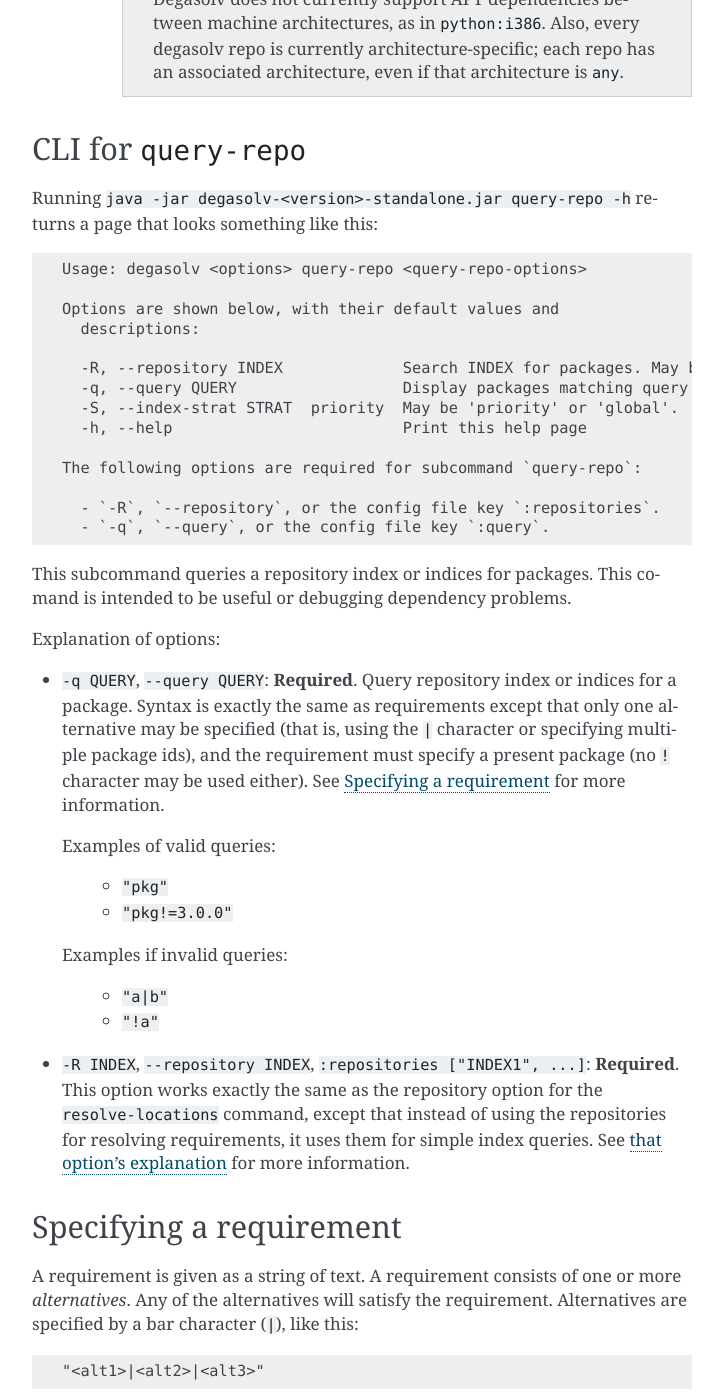
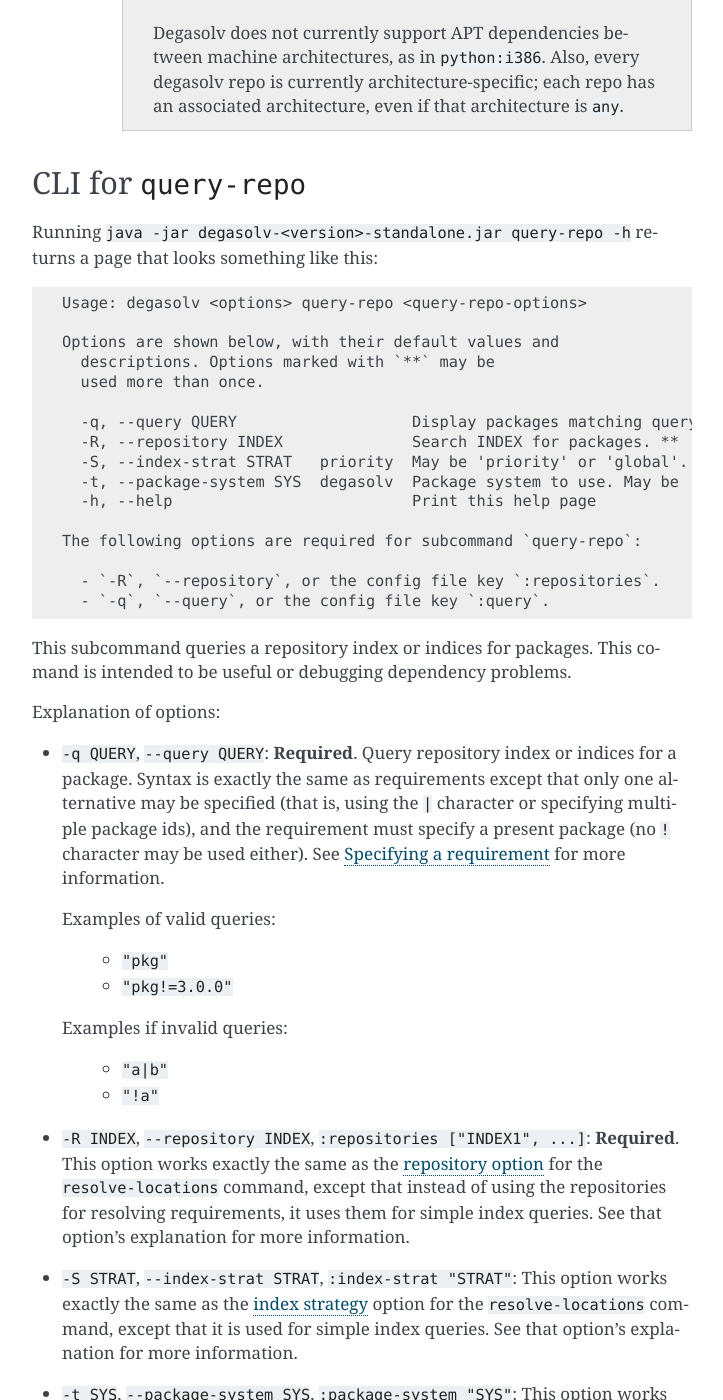
Before and after one commit to djhaskin987/degasolv, a Sphinx documentation site: the page built from docs/command-reference.rst, in a window 1280 px wide and 1400 px high, scrolled down 12721 px. Shown: the whole window, without its empty margins (388-1111 px from the left). Built offline with Sphinx 7.4.7, drawn with Linux system fonts in a browser that asks for light colours; some of the changed text lies outside the part shown.

Commit message:
Some polish before shipping

```diff
--- a/docs/command-reference.rst
+++ b/docs/command-reference.rst
@@ -54,14 +54,14 @@
       --config-file "$PWD/config.edn" \
       generate-repo-index [...]
 
-  A few notable exceptions to this rule is the ``--repository`` option of the
-  ``resolve-locations`` and ``query-repo`` commands, the ``--present-package``
-  option of the ``resolve-locations`` command, and the ``--requirement`` option
-  of the ``generate-card`` and ``resolve-locations`` commands. This is because
-  these options can be specified multiple times, and so their configuration
-  file key equivalents are named ``:repositories``, ``:present-packages`` and
-  ``:requirements`` respectively, and they show up in the configuration file as
-  a list of strings. So, instead of using this command::
+  A few notable exceptions to this rule is the ``--repository`` and
+  ``--present-package`` options of the ``resolve-locations`` and ``query-repo``
+  commands, and the ``--requirement`` option of the ``generate-card`` and
+  ``resolve-locations`` commands. This is because these options can be
+  specified multiple times, and so their configuration file key equivalents are
+  named ``:repositories``, ``:present-packages`` and ``:requirements``
+  respectively, and they show up in the configuration file as a list of
+  strings. So, instead of using this command::
 
     java -jar degasolv-<version>-standalone.jar \
       resolve-locations \
@@ -89,6 +89,7 @@
 
     java -jar degasolv-<version>-standalone.jar \
       --config-file "$PWD/config.edn" \
+      resolve-locations \
       [...]
 
   The config file may be a URL or a filepath. Both HTTP and HTTPS URLs are
@@ -389,7 +390,7 @@
    resolve previous requirements before the "problem" clause was
    encountered.
 2. ``Packages already present``: Packages which were given to degasolv
-   using the `--present-package`_ option. If none were specified,
+   using the `present package`_ option. If none were specified,
    this will show as ``None``.
 3. ``Alternative being considered``: This field displays what
    alternative from the requirement was being currently considered
@@ -444,19 +445,19 @@
     To mimic the behavior of maven, set ``--conflict-strat`` to ``prioritized``
     and ``--resolve-strat`` to ``fast``.
 
-.. _--present-package:
+.. _present package:
 
 - ``-p PKG``, ``--present-package PKG``, ``:present-packages ["PKG1", ...]``:
   Specify a "hard present package". Specify ``PKG`` as
   ``<id>==<vers>``, as in this example: ``garfield==1.0``.
 
-  In doing this, you are telling degasolv that a package "already exists" at a
-  particular version in your system or build, whatever that means. This means
-  that when degasolv encounters a requirement for this package, it will assume
-  the package is already found and it will mark the dependency as resolved. On
-  the other side, degasolv will not try to change the package. If the version
-  of the present package conflicts with requirements encountered, resolution of
-  those requirements will fail.
+  Doing this tells degasolv that a package "already exists" at a particular
+  version in the system or build, whatever that means. This means that when
+  degasolv encounters a requirement for this package, it will assume the
+  package is already found and it will mark the dependency as resolved. On the
+  other hand, degasolv will not try to change or update the found package. If
+  the version of the present package conflicts with requirements encountered,
+  resolution of those requirements may fail.
 
   This is another one of those options that is provided and, if needed, is
   meant to benefit the user; however, judicious use is recommended. If you
@@ -560,6 +561,8 @@
 
   .. warning:: This option should be used with care, since whatever setting is used will greatly alter behavior. It is therefore recommended that whichever setting is chosen should be used site-wide within an organization.
 
+.. _package system:
+
 - ``-t SYS``, ``--package-system SYS``, ``:package-system "SYS"``:
   **Experimental**. Specify package system to use. By default, this value
   is ``degasolv``. Using this option allows the user to run degasolv's
@@ -606,12 +609,14 @@
   Usage: degasolv <options> query-repo <query-repo-options>
 
   Options are shown below, with their default values and
-    descriptions:
+    descriptions. Options marked with `**` may be
+    used more than once.
 
-    -R, --repository INDEX             Search INDEX for packages. May be used more than once.
-    -q, --query QUERY                  Display packages matching query string.
-    -S, --index-strat STRAT  priority  May be 'priority' or 'global'.
-    -h, --help                         Print this help page
+    -q, --query QUERY                   Display packages matching query string.
+    -R, --repository INDEX              Search INDEX for packages. **
+    -S, --index-strat STRAT   priority  May be 'priority' or 'global'.
+    -t, --package-system SYS  degasolv  Package system to use. May be 'degasolv' or 'apt'.
+    -h, --help                          Print this help page
 
   The following options are required for subcommand `query-repo`:
 
@@ -641,10 +646,20 @@
     - ``"!a"``
 
 - ``-R INDEX``, ``--repository INDEX``, ``:repositories ["INDEX1", ...]``: **Required**.
-  This option works exactly the same as the repository option for the
+  This option works exactly the same as the `repository option`_ for the
   ``resolve-locations`` command, except that instead of using the repositories
-  for resolving requirements, it uses them for simple index queries. See `that
-  option's explanation`_ for more information.
+  for resolving requirements, it uses them for simple index queries. See that
+  option's explanation for more information.
+
+- ``-S STRAT``, ``--index-strat STRAT``, ``:index-strat "STRAT"``:
+  This option works exactly the same as the `index strategy`_ option for the
+  ``resolve-locations`` command, except that it is used for simple index
+  queries. See that option's explanation for more information.
+
+- ``-t SYS``, ``--package-system SYS``, ``:package-system "SYS"``:
+  This option works exactly the same as the `package system`_ option for the
+  ``resolve-locations`` command, except that it is used for simple index
+  queries. See that option's explanation for more information.
 
 .. _Specifying a requirement:
 
```
Also changed, not shown: other parts of docs/command-reference.rst (+6 -6 lines), 2 other files.
